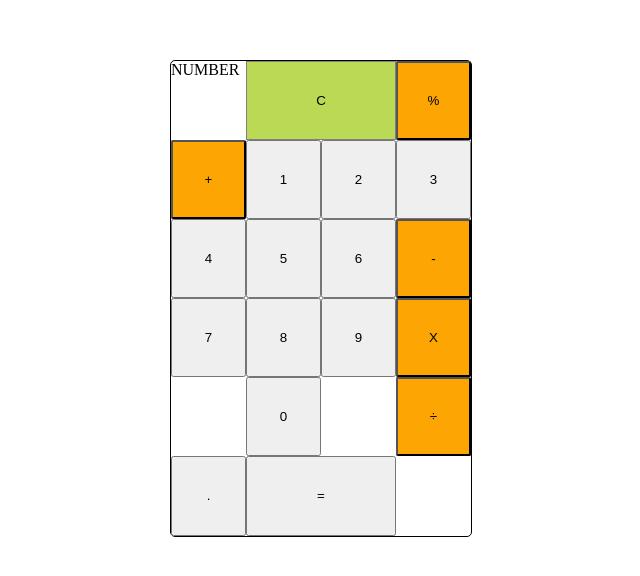
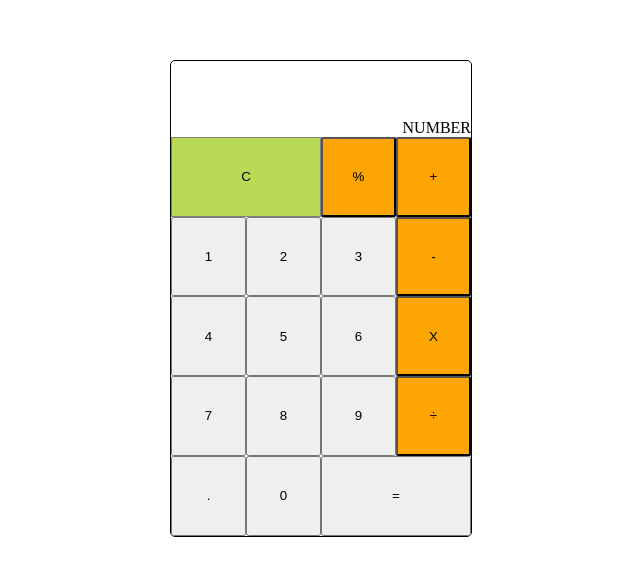
Before and after one commit to kelvouttt/counting-machine, a plain HTML site: page index.html in a window 1280 px wide. Shown: the part 102-678 px from the top of the page, without its empty margins (319-959 px from the left). Drawn offline with Linux system fonts and the light colour scheme.

Commit message:
adding styles to display screen

```diff
--- a/styling.css
+++ b/styling.css
@@ -17,6 +17,13 @@ body {
   width: 300px;
 }
 
+.screen-container {
+  display: flex;
+  grid-column: 1/ -1;;
+  justify-content: end;
+  align-items: flex-end;
+}
+
 button:hover{
   opacity: 1;
   background-color: coral;
@@ -26,11 +33,6 @@ button:hover{
   background-color: #bada55;
   grid-column: span 2;
   border: 1px solid grey;
-}
-
-
-.display-screen {
-  grid-column: 1/ -1;
 }
 
 /* .one {
```
